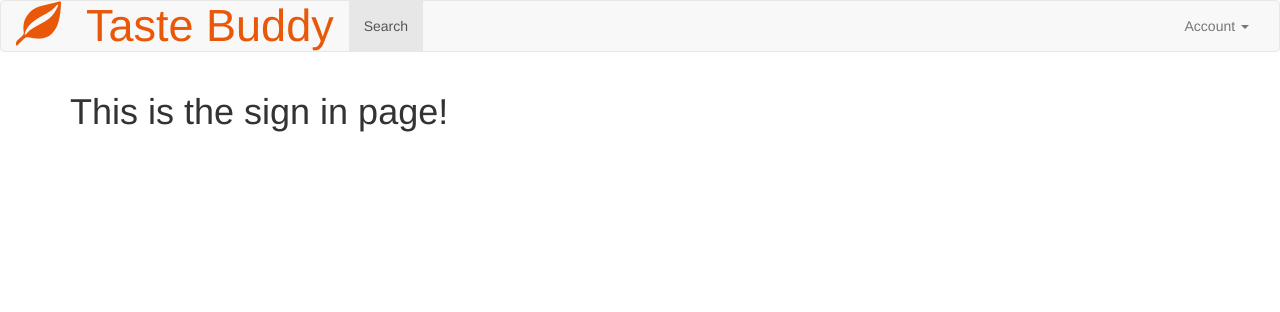
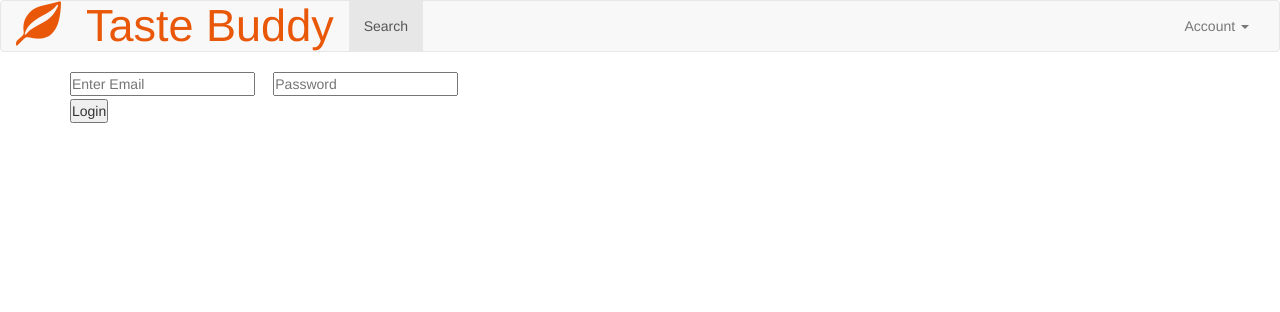
Before and after one commit to ginadivina/taste-buddy, a Python web app: template app/templates/sign_in.html in a window 1280 px wide. Shown: the top 312 px of the page. Run offline with Jinja, Linux system fonts and the light colour scheme; the template is opened without the code that fills it, so the values that code supplies are empty; some libraries are stand-ins or nearby versions.

Commit message:
Update sign_in.html

```diff
--- a/app/templates/sign_in.html
+++ b/app/templates/sign_in.html
@@ -5,7 +5,13 @@
     {% if user %}
     <h1>Hello, {{ user.username }}! This is the sign in page.</h1>
     {% else %}
-    <h1>This is the sign in page!</h1>
+    <input type="text" name="email" placeholder="Enter Email" id="email" required>
+				<label for="password">
+					<i class="fas fa-lock"></i>
+				</label>
+				<input type="password" name="password" placeholder="Password" id="password" required>
+				<div class="msg">{{ msg }}</div>
+				<input type="submit" value="Login">
     {% endif %}
 </div>
 {% endblock %}
```
